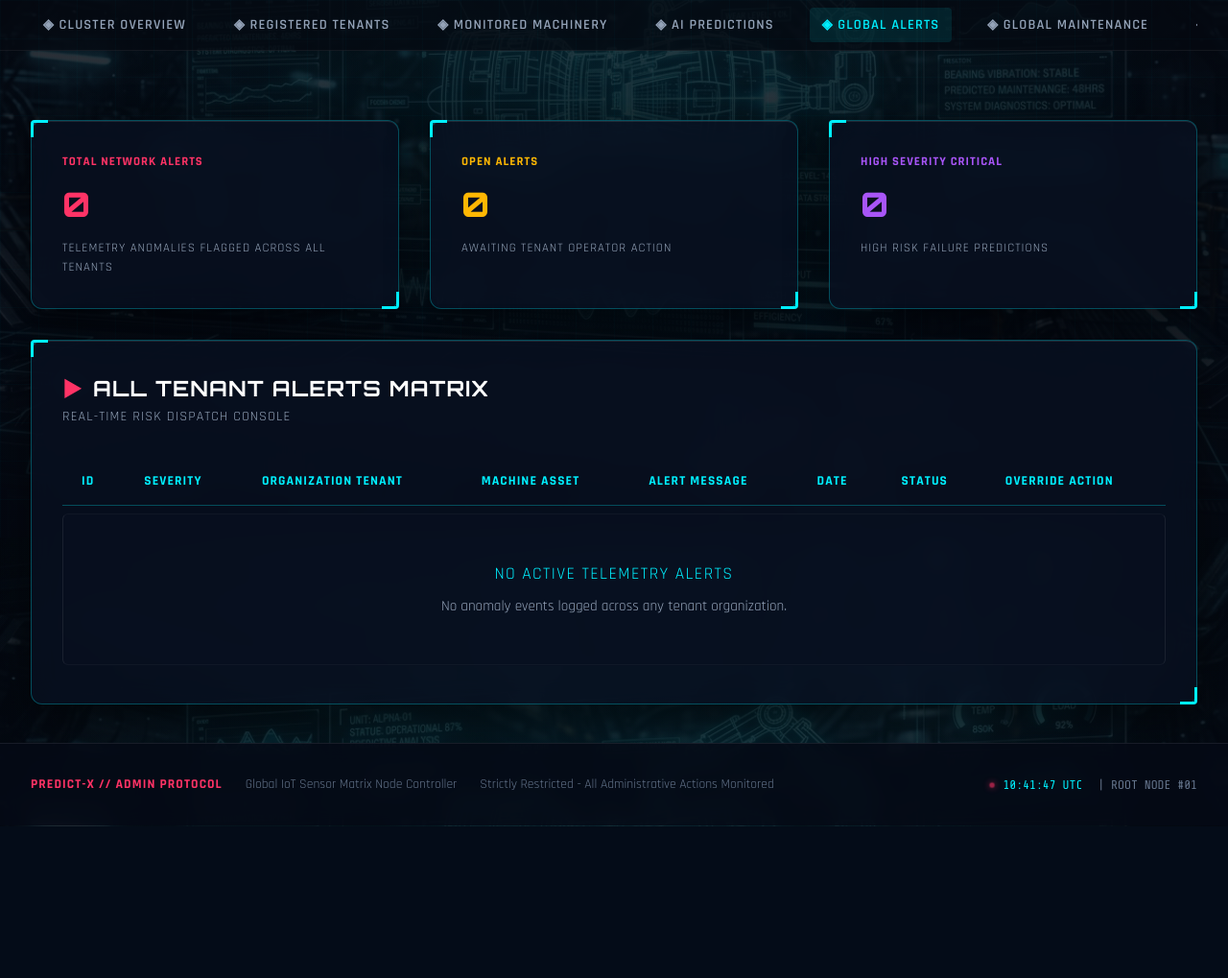
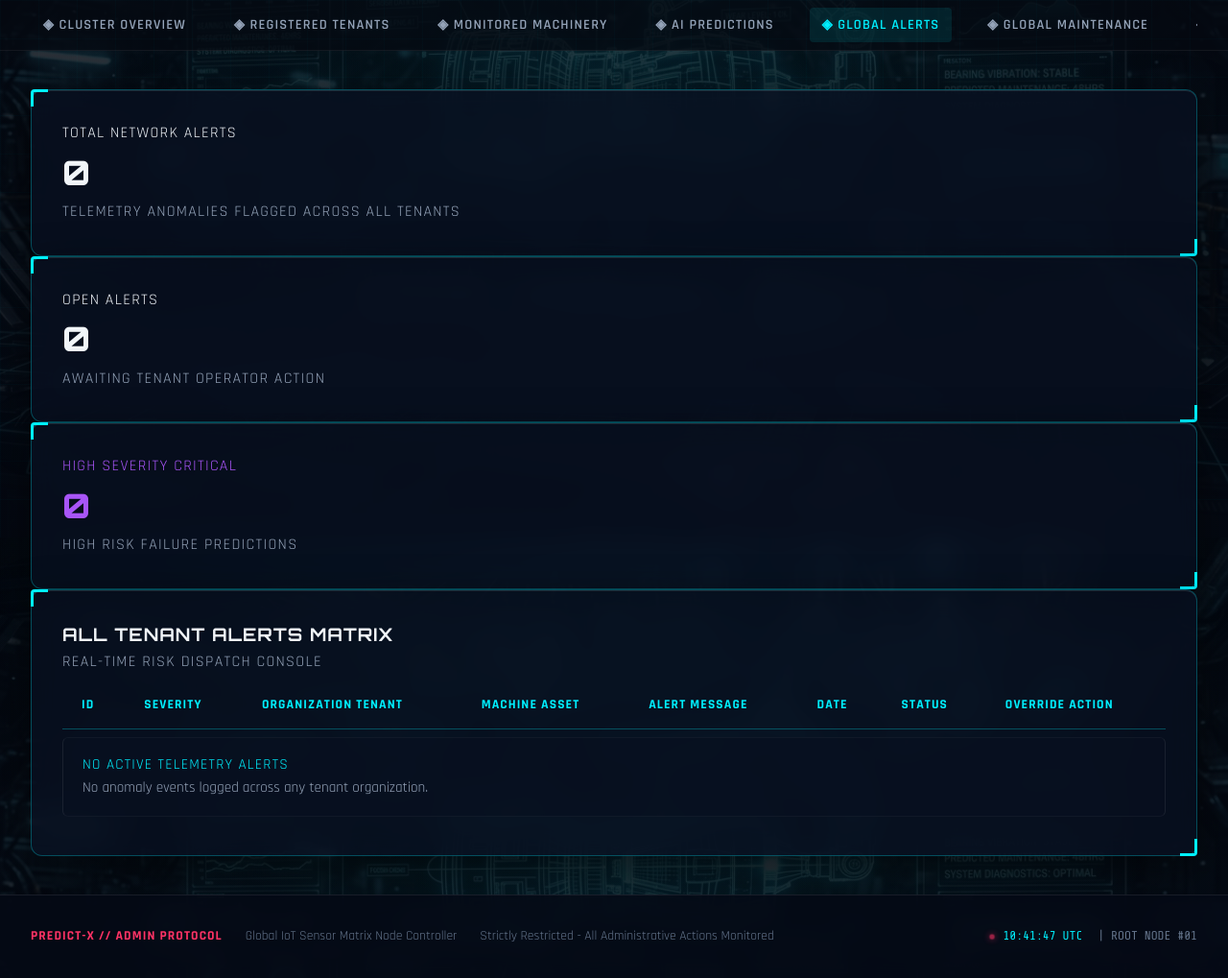
Before and after one commit to VishnuSuresh0204/Predictive_Maintenance, a Django app: page /admin-alerts/ in a window 1280 px wide; the page is wider, and only the part inside the window is pictured. Shown: the part 240-1259 px from the top of that part at 96% size. Before the commit the page ends 1101 px from the top of that part, so only its background shows below. Run offline with Django 5.2, Linux system fonts and the light colour scheme; the visitor is signed in with stand-in values (Sample User, id 1); data that the repository does not hold is empty.

Commit message:
Update admin alerts template

```diff
--- a/maintain/templates/ADMIN/alerts.html
+++ b/maintain/templates/ADMIN/alerts.html
@@ -3,51 +3,62 @@
 
 {% block title %}GLOBAL ALERTS // PREDICT-X Admin Console{% endblock %}
 
-{% block page_title %}GLOBAL ANOMALY & RISK ALERTS{% endblock %}
+{% block page_title %}GLOBAL ANOMALY &amp; RISK ALERTS{% endblock %}
 {% block page_subtitle %}Root-level monitoring of high-severity equipment risk events across all registered organizations{% endblock %}
 
 {% block content %}
-<div class="container">
+<div class="container py-4">
+
   <!-- Admin Summary Metrics -->
-  <div class="grid-3" style="margin-bottom: 2rem;">
-    <div class="glass-panel cyber-panel">
-      <div class="font-tech text-red" style="font-size: 0.8rem; font-weight: 700; margin-bottom: 0.4rem;">TOTAL NETWORK ALERTS</div>
-      <div class="font-display text-red" style="font-size: 2.2rem; font-weight: 800;">
-        {{ alerts.count|default:0 }}
+  <div class="row g-3 mb-4">
+    <div class="col-12 col-md-4">
+      <div class="glass-panel cyber-panel h-100">
+        <div class="font-tech text-danger small fw-bold mb-2">
+          <i class="bi bi-bell me-1"></i> TOTAL NETWORK ALERTS
+        </div>
+        <div class="font-display text-danger" style="font-size: 2.2rem; font-weight: 800;">
+          {{ alerts.count|default:0 }}
+        </div>
+        <div class="font-tech text-muted small mt-1">Telemetry anomalies flagged across all tenants</div>
       </div>
-      <div class="font-tech text-muted" style="font-size: 0.8rem; margin-top: 0.4rem;">Telemetry anomalies flagged across all tenants</div>
     </div>
-
-    <div class="glass-panel cyber-panel">
-      <div class="font-tech text-amber" style="font-size: 0.8rem; font-weight: 700; margin-bottom: 0.4rem;">OPEN ALERTS</div>
-      <div class="font-display text-amber" style="font-size: 2.2rem; font-weight: 800;">
-        {{ open_count|default:0 }}
+    <div class="col-12 col-md-4">
+      <div class="glass-panel cyber-panel h-100">
+        <div class="font-tech text-warning small fw-bold mb-2">
+          <i class="bi bi-exclamation-circle me-1"></i> OPEN ALERTS
+        </div>
+        <div class="font-display text-warning" style="font-size: 2.2rem; font-weight: 800;">
+          {{ open_count|default:0 }}
+        </div>
+        <div class="font-tech text-muted small mt-1">Awaiting tenant operator action</div>
       </div>
-      <div class="font-tech text-muted" style="font-size: 0.8rem; margin-top: 0.4rem;">Awaiting tenant operator action</div>
     </div>
-
-    <div class="glass-panel cyber-panel">
-      <div class="font-tech text-purple" style="font-size: 0.8rem; font-weight: 700; margin-bottom: 0.4rem;">HIGH SEVERITY CRITICAL</div>
-      <div class="font-display text-purple" style="font-size: 2.2rem; font-weight: 800;">
-        {{ high_severity_count|default:0 }}
+    <div class="col-12 col-md-4">
+      <div class="glass-panel cyber-panel h-100">
+        <div class="font-tech small fw-bold mb-2" style="color: var(--purple);">
+          <i class="bi bi-shield-exclamation me-1"></i> HIGH SEVERITY CRITICAL
+        </div>
+        <div class="font-display" style="font-size: 2.2rem; font-weight: 800; color: var(--purple);">
+          {{ high_severity_count|default:0 }}
+        </div>
+        <div class="font-tech text-muted small mt-1">High Risk failure predictions</div>
       </div>
-      <div class="font-tech text-muted" style="font-size: 0.8rem; margin-top: 0.4rem;">High Risk failure predictions</div>
     </div>
   </div>
 
   <!-- Global Alerts Table -->
   <section class="glass-panel cyber-panel">
-    <div style="display: flex; justify-content: space-between; align-items: center; margin-bottom: 1.5rem; flex-wrap: wrap; gap: 1rem;">
+    <div class="d-flex justify-content-between align-items-center flex-wrap gap-2 mb-4">
       <div>
-        <h3 style="font-size: 1.4rem; color: #fff; display: flex; align-items: center; gap: 0.6rem;">
-          <span class="text-red">&#9658;</span> ALL TENANT ALERTS MATRIX
+        <h3 class="h5 text-white d-flex align-items-center gap-2 mb-1">
+          <i class="bi bi-activity text-danger"></i> ALL TENANT ALERTS MATRIX
         </h3>
-        <p class="font-tech text-muted" style="font-size: 0.88rem;">Real-time risk dispatch console</p>
+        <p class="font-tech text-muted small mb-0">Real-time risk dispatch console</p>
       </div>
     </div>
 
     <div class="table-responsive">
-      <table class="cyber-table">
+      <table class="table cyber-table table-hover align-middle">
         <thead>
           <tr>
             <th>ID</th>
@@ -66,20 +77,16 @@
             <td class="font-mono text-cyan">#ALT-{{ alert.id }}</td>
             <td>
               {% if alert.severity == "High Risk" %}
-                <span class="status-pill status-critical">&#9888; HIGH RISK</span>
+                <span class="status-pill status-critical"><i class="bi bi-exclamation-triangle-fill me-1"></i> HIGH RISK</span>
               {% elif alert.severity == "Warning" %}
-                <span class="status-pill status-warning">&#9888; WARNING</span>
+                <span class="status-pill status-warning"><i class="bi bi-exclamation-circle-fill me-1"></i> WARNING</span>
               {% else %}
-                <span class="status-pill status-operational">&#9679; NORMAL</span>
+                <span class="status-pill status-operational"><i class="bi bi-check-circle-fill me-1"></i> NORMAL</span>
               {% endif %}
             </td>
-            <td class="font-tech" style="color: var(--cyan); font-weight: 700;">
-              {{ alert.organization.organization_name }}
-            </td>
-            <td style="color: #fff; font-weight: 700;">
-              {{ alert.machine.machine_name }}
-            </td>
-            <td style="max-width: 320px; font-size: 0.88rem; color: var(--text-muted);">
+            <td class="font-tech text-cyan fw-bold">{{ alert.organization.organization_name }}</td>
+            <td class="fw-bold text-white">{{ alert.machine.machine_name }}</td>
+            <td class="font-tech text-muted" style="max-width: 300px; font-size: 0.88rem;">
               {{ alert.message }}
             </td>
             <td class="font-mono" style="font-size: 0.82rem; color: var(--text-dim);">
@@ -95,25 +102,31 @@
               {% endif %}
             </td>
             <td>
-              <form method="POST" action="/admin-alerts/" style="display: flex; gap: 0.3rem;">
+              <form method="POST" action="/admin-alerts/" class="d-flex gap-1">
                 {% csrf_token %}
                 <input type="hidden" name="alert_id" value="{{ alert.id }}">
                 {% if alert.status == "Open" %}
-                  <button type="submit" name="action" value="acknowledge" class="cyber-btn cyber-btn-ghost" style="padding: 0.25rem 0.6rem; font-size: 0.75rem;">Ack</button>
-                  <button type="submit" name="action" value="resolve" class="cyber-btn cyber-btn-red" style="padding: 0.25rem 0.6rem; font-size: 0.75rem;">Resolve</button>
+                  <button type="submit" name="action" value="acknowledge" class="cyber-btn cyber-btn-ghost"
+                          style="padding: 0.25rem 0.6rem; font-size: 0.75rem;">Ack</button>
+                  <button type="submit" name="action" value="resolve" class="cyber-btn cyber-btn-red"
+                          style="padding: 0.25rem 0.6rem; font-size: 0.75rem;">Resolve</button>
                 {% elif alert.status == "Acknowledged" %}
-                  <button type="submit" name="action" value="resolve" class="cyber-btn cyber-btn-red" style="padding: 0.25rem 0.6rem; font-size: 0.75rem;">Resolve</button>
+                  <button type="submit" name="action" value="resolve" class="cyber-btn cyber-btn-red"
+                          style="padding: 0.25rem 0.6rem; font-size: 0.75rem;">Resolve</button>
                 {% else %}
-                  <span class="font-mono text-muted" style="font-size: 0.78rem;">Resolved</span>
+                  <span class="font-mono text-muted" style="font-size: 0.78rem;">
+                    <i class="bi bi-check2-all me-1"></i> Resolved
+                  </span>
                 {% endif %}
               </form>
             </td>
           </tr>
           {% empty %}
           <tr>
-            <td colspan="8" style="text-align: center; padding: 3rem; color: var(--text-muted);">
-              <div class="font-tech text-cyan" style="font-size: 1.1rem; margin-bottom: 0.5rem;">NO ACTIVE TELEMETRY ALERTS</div>
-              <span>No anomaly events logged across any tenant organization.</span>
+            <td colspan="8" class="text-center py-5 text-muted">
+              <i class="bi bi-shield-check fs-2 d-block mb-2 text-cyan"></i>
+              <div class="font-tech text-cyan mb-1">NO ACTIVE TELEMETRY ALERTS</div>
+              No anomaly events logged across any tenant organization.
             </td>
           </tr>
           {% endfor %}
```
